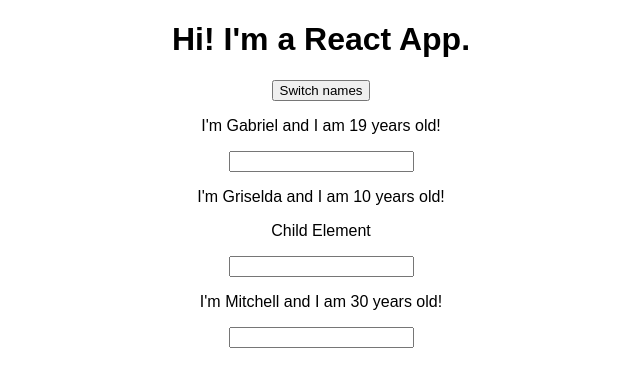
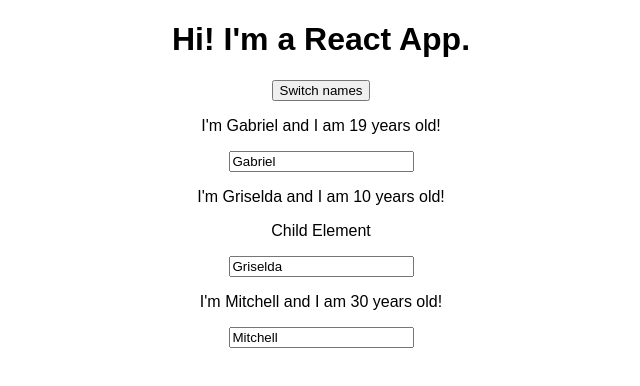
Before and after one commit to brandaogabriel7/react-complete-guide, a React (Create React App) app: page / in a window 1280 px wide. Shown: the top 386 px of the page, without its empty margins (319-959 px from the left). Built offline with nearby package versions, Linux system fonts and the light colour scheme.

Commit message:
feat: Allow change for all persons

```diff
--- a/src/App.js
+++ b/src/App.js
@@ -1,4 +1,4 @@
-import React, { useState, Component } from 'react';
+import React, { Component } from 'react';
 import './App.css';
 import Person from './Person/Person'
 
@@ -57,9 +57,9 @@
       <div className="App">
         <h1>Hi! I'm a React App.</h1>
         <button onClick={this.switchNamesHandler}>Switch names</button>
-        <Person name={this.state.persons[0].name} age={this.state.persons[0].age} click={this.switchNamesHandler} />
+        <Person name={this.state.persons[0].name} age={this.state.persons[0].age} click={this.switchNamesHandler} changed={this.nameChangedHandler} />
         <Person name={this.state.persons[1].name} age={this.state.persons[1].age} click={this.switchNamesHandler} changed={this.nameChangedHandler}>Child Element</Person>
-        <Person name={this.state.persons[2].name} age={this.state.persons[2].age} click={this.switchNamesHandler} />
+        <Person name={this.state.persons[2].name} age={this.state.persons[2].age} click={this.switchNamesHandler} changed={this.nameChangedHandler} />
       </div>
     );
   }
--- a/src/Person/Person.js
+++ b/src/Person/Person.js
@@ -5,7 +5,7 @@
         <div>
             <p onClick={props.click}>I'm {props.name} and I am {props.age} years old!</p>
             <p>{props.children}</p>
-            <input type="text" onChange={props.changed} />
+            <input type="text" onChange={props.changed} defaultValue={props.name}/>
         </div>
     )
 }
```
